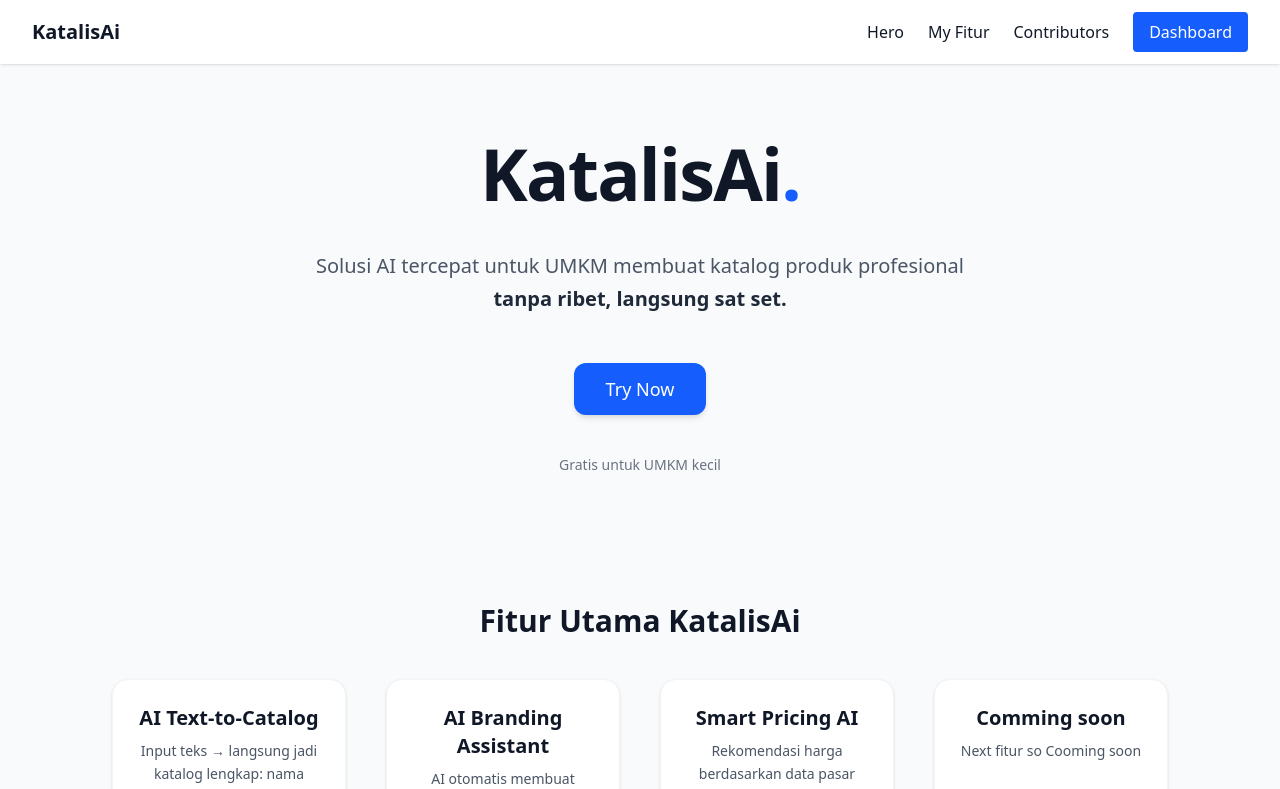
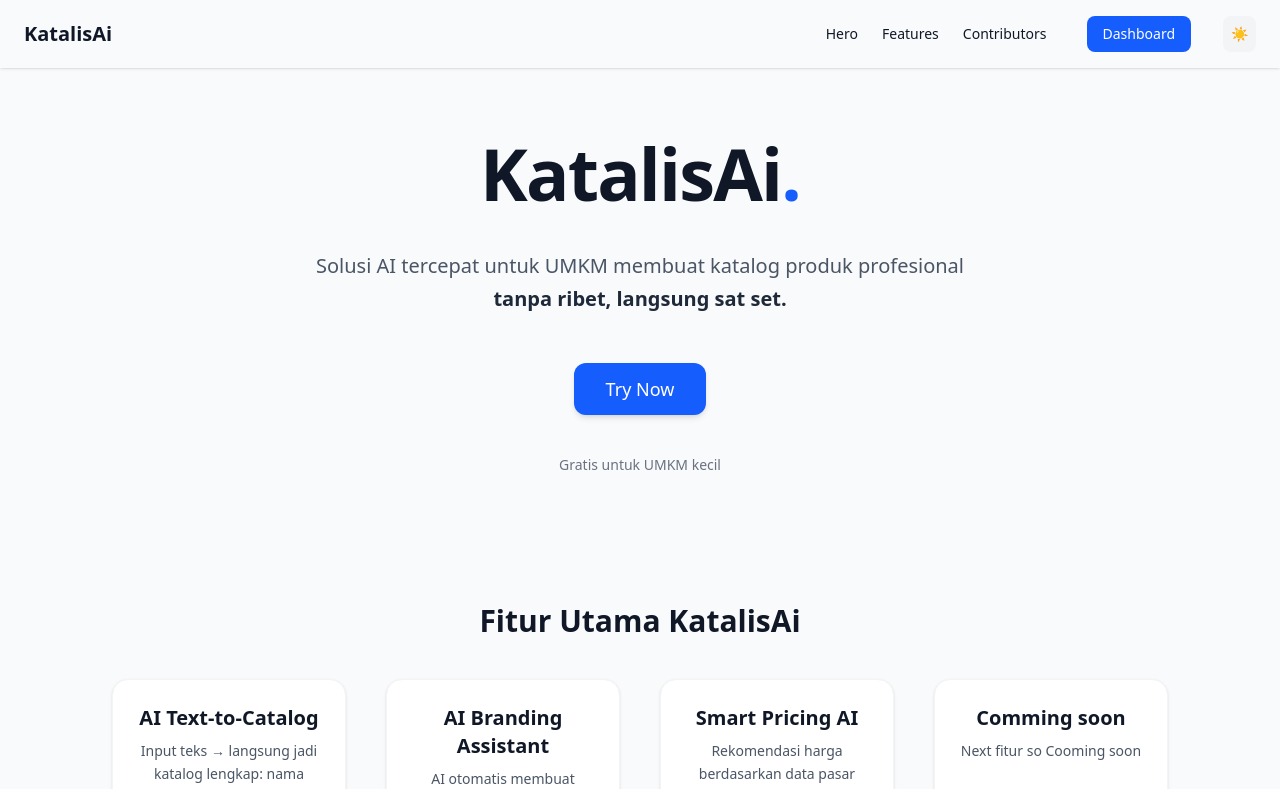
Before and after one commit to jojohyperbackend-hub/katalis-ai, a Next.js app: page / in a window 1280 px wide. Shown: the top 789 px of the page. Built offline with nearby package versions, Linux system fonts and the light colour scheme.

Commit message:
udah add fitur baru di main

```diff
--- a/components/Header.tsx
+++ b/components/Header.tsx
@@ -1,13 +1,40 @@
 "use client";
 
-import { useState } from "react";
 import { useRouter, usePathname } from "next/navigation";
-import { HiMenu, HiX } from "react-icons/hi";
+import { useState, useEffect } from "react";
+
+type Theme = "light" | "dark" | "retro";
 
 export default function Header() {
   const router = useRouter();
   const pathname = usePathname();
-  const [open, setOpen] = useState(false);
+  const [theme, setTheme] = useState<Theme>("light");
+  const [mobileMenuOpen, setMobileMenuOpen] = useState(false);
+
+  // Sync theme on mount
+  useEffect(() => {
+    const savedTheme = localStorage.getItem("theme") as Theme | null;
+    if (savedTheme) {
+      setTheme(savedTheme);
+      applyTheme(savedTheme);
+    }
+  }, []);
+
+  const applyTheme = (mode: Theme) => {
+    document.documentElement.classList.remove("light", "dark", "retro");
+    document.documentElement.classList.add(mode);
+  };
+
+  const toggleTheme = () => {
+    let nextTheme: Theme;
+    if (theme === "light") nextTheme = "dark";
+    else if (theme === "dark") nextTheme = "retro";
+    else nextTheme = "light";
+
+    setTheme(nextTheme);
+    applyTheme(nextTheme);
+    localStorage.setItem("theme", nextTheme);
+  };
 
   const smoothScroll = (id: string) => {
     const el = document.getElementById(id);
@@ -16,96 +43,101 @@ export default function Header() {
   };
 
   const handleScroll = (id: string) => {
+    setMobileMenuOpen(false);
     if (pathname === "/") {
       smoothScroll(id);
-      setOpen(false);
       return;
     }
     router.push(`/#${id}`);
-    setOpen(false);
+  };
+
+  const handleNavigation = (path: string) => {
+    setMobileMenuOpen(false);
+    router.push(path);
+  };
+
+  // Theme icon based on current theme
+  const renderThemeIcon = () => {
+    if (theme === "light") return "☀️";
+    if (theme === "dark") return "🌙";
+    if (theme === "retro") return "🕹️";
   };
 
   return (
-    <header className="w-full bg-white fixed top-0 z-50 shadow-sm">
-      <div className="max-w-7xl mx-auto px-4 sm:px-6 lg:px-8 flex items-center justify-between h-16">
-        {/* Logo */}
+    <>
+      <header className="w-full py-4 px-6 flex items-center justify-between shadow-sm fixed top-0 z-50 transition-colors">
         <h1
-          className="text-lg sm:text-xl font-bold cursor-pointer"
-          onClick={() => router.push("/")}
+          className="text-xl font-bold cursor-pointer"
+          onClick={() => handleNavigation("/")}
         >
           KatalisAi
         </h1>
 
-        {/* Desktop Nav */}
-        <nav className="hidden md:flex items-center gap-6">
+        {/* Desktop Navigation */}
+        <nav className="hidden md:flex items-center gap-6 text-sm font-medium">
+          <button onClick={() => handleScroll("hero")}>Hero</button>
+          <button onClick={() => handleScroll("description")}>Features</button>
+          <button onClick={() => handleScroll("contributors")}>Contributors</button>
           <button
-            onClick={() => handleScroll("hero")}
-            className="text-sm sm:text-base hover:text-blue-600"
-          >
-            Hero
-          </button>
-          <button
-            onClick={() => handleScroll("description")}
-            className="text-sm sm:text-base hover:text-blue-600"
-          >
-            My Fitur
-          </button>
-          <button
-            onClick={() => handleScroll("contributors")}
-            className="text-sm sm:text-base hover:text-blue-600"
-          >
-            Contributors
-          </button>
-          <button
-            onClick={() => router.push("/dashboard")}
-            className="px-3 sm:px-4 py-1.5 sm:py-2 bg-blue-600 text-white rounded text-sm sm:text-base hover:bg-blue-700 transition"
+            onClick={() => handleNavigation("/dashboard")}
+            className="ml-4 px-4 py-2 bg-blue-600 text-white rounded-lg hover:bg-blue-700 transition-colors"
           >
             Dashboard
           </button>
+
+          <button
+            onClick={toggleTheme}
+            className="ml-2 p-2 rounded-lg bg-gray-100 hover:bg-gray-200 transition-colors"
+            aria-label="Toggle theme"
+          >
+            {renderThemeIcon()}
+          </button>
         </nav>
 
-        {/* Mobile Hamburger */}
-        <div className="md:hidden flex items-center">
+        {/* Mobile Menu & Theme Toggle */}
+        <div className="flex md:hidden items-center gap-3">
           <button
-            onClick={() => setOpen(!open)}
-            className="text-gray-800 focus:outline-none"
+            onClick={toggleTheme}
+            className="p-2 rounded-lg bg-gray-100 hover:bg-gray-200 transition-colors"
           >
-            {open ? <HiX size={24} /> : <HiMenu size={24} />}
+            {renderThemeIcon()}
+          </button>
+
+          <button
+            onClick={() => setMobileMenuOpen(!mobileMenuOpen)}
+            className="p-2 rounded-lg bg-gray-100 hover:bg-gray-200 transition-colors"
+            aria-label="Toggle menu"
+          >
+            {mobileMenuOpen ? "✖️" : "☰"}
           </button>
         </div>
-      </div>
+      </header>
 
-      {/* Mobile Menu */}
-      {open && (
-        <div className="md:hidden bg-white shadow-lg border-t border-gray-200 animate-slide-down">
-          <div className="flex flex-col gap-2 px-4 py-4">
+      {/* Mobile Menu Overlay */}
+      {mobileMenuOpen && (
+        <div
+          className="fixed inset-0 bg-black bg-opacity-50 z-40 md:hidden"
+          onClick={() => setMobileMenuOpen(false)}
+        />
+      )}
+
+      {/* Mobile Menu Drawer */}
+      <div
+        className={`fixed top-0 right-0 h-full w-64 bg-white shadow-xl z-50 transform transition-transform duration-300 ease-in-out md:hidden ${mobileMenuOpen ? "translate-x-0" : "translate-x-full"
+          }`}
+      >
+        <div className="flex flex-col p-6 space-y-6 mt-16">
+          <button onClick={() => handleScroll("hero")}>Hero</button>
+          <button onClick={() => handleScroll("description")}>Features</button>
+          <button onClick={() => handleScroll("contributors")}>Contributors</button>
           <button
-              onClick={() => handleScroll("hero")}
-              className="text-base hover:text-blue-600 text-left w-full"
-            >
-              Hero
-            </button>
-            <button
-              onClick={() => handleScroll("description")}
-              className="text-base hover:text-blue-600 text-left w-full"
-            >
-              My Fitur
-            </button>
-            <button
-              onClick={() => handleScroll("contributors")}
-              className="text-base hover:text-blue-600 text-left w-full"
-            >
-              Contributors
-            </button>
-            <button
-              onClick={() => router.push("/dashboard")}
-              className="px-3 py-2 bg-blue-600 text-white rounded text-base hover:bg-blue-700 transition w-full text-center"
+            onClick={() => handleNavigation("/dashboard")}
+            className="px-4 py-3 bg-blue-600 text-white rounded-lg hover:bg-blue-700 transition-colors"
           >
             Dashboard
           </button>
         </div>
       </div>
-      )}
-    </header>
+    </>
   );
 }
```
Also changed, not shown: app/pricing/page.tsx (+113 -29 lines). Lines whose indentation alone changed are shown as unchanged.
